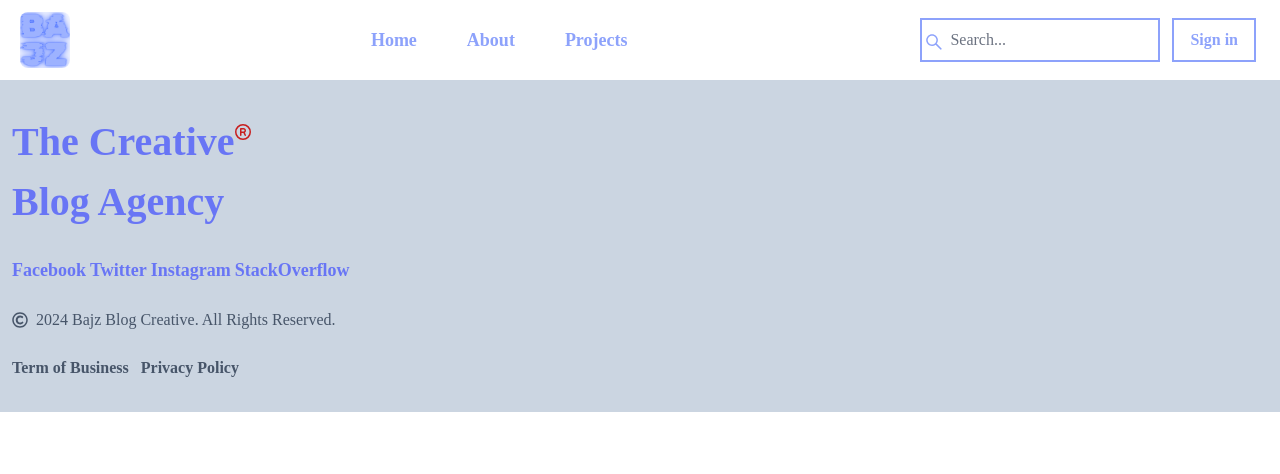
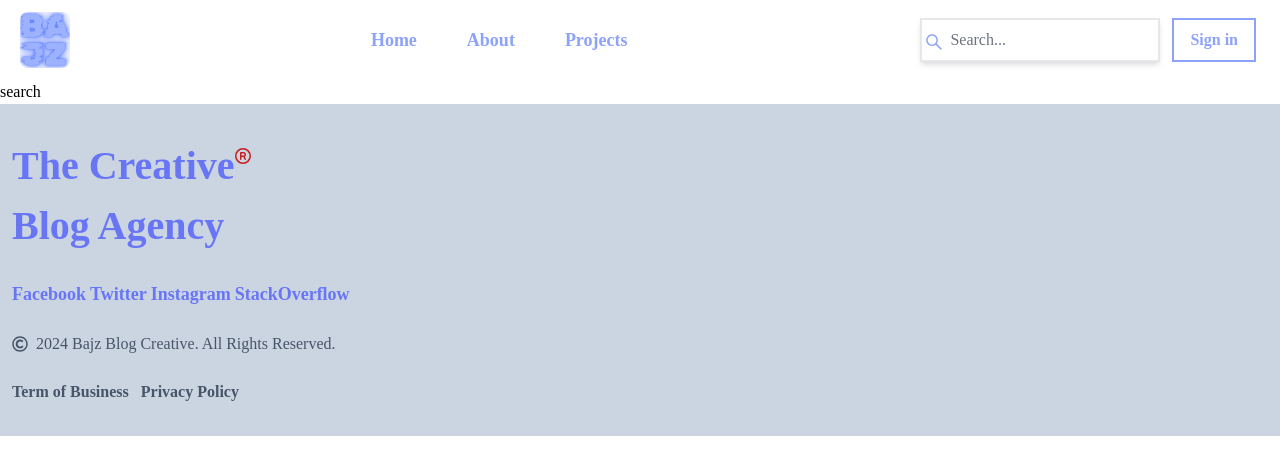
Before and after one commit to ayobaj/BAJZ, a React (Vite) app in the folder frontend/: page /search in a window 1280 px wide. Shown: the top 474 px of the page. Built offline with nearby package versions, Linux system fonts and the light colour scheme; a web font is replaced by a local one.

Commit message:
implemented the functionality of the search bar in the nav bar

```diff
--- a/frontend/src/App.jsx
+++ b/frontend/src/App.jsx
@@ -12,6 +12,8 @@ import OnlyAdminPrivateRoute from './components/OnlyAdminPrivateRoute'
 import CreatePost from './Pages/CreatePost'
 import UpdatePost from './Pages/UpdatePost'
 import PostPage from './Pages/PostPage'
+import Search from './Pages/Search'
+
 
 
 
@@ -24,6 +26,7 @@ return (
             <Route path='/about' element={<About/>} />
             <Route path='/sign-in' element={<SignIn/>} />
             <Route path='/sign-up' element={<SignUp/>} />
+            <Route path='/search' element={<Search/>}/>
 
             <Route element={<PrivateRoute/>}>
                 <Route path='/dashboard' element={<Dashboard/>} />
--- /dev/null
+++ b/frontend/src/Pages/Search.jsx
@@ -0,0 +1,11 @@
+
+
+const Search = () => {
+return (
+    <div>
+        search
+    </div>
+    )
+}
+
+export default Search
--- a/frontend/src/components/NavBar.jsx
+++ b/frontend/src/components/NavBar.jsx
@@ -1,8 +1,8 @@
-import { Link, useNavigate } from "react-router-dom";
+import { Link, useNavigate, useLocation } from "react-router-dom";
 import image from "../assets/nav.png"
 import {AiOutlineSearch} from "react-icons/ai";
 import { RiMenu4Line } from "react-icons/ri";
-import { useState } from "react";
+import { useEffect, useState } from "react";
 import { IoCloseSharp } from "react-icons/io5";
 import {useSelector} from 'react-redux';
 import {Avatar, Dropdown} from 'flowbite-react'
@@ -13,13 +13,21 @@ import 'react-toastify/dist/ReactToastify.css';
 
 
 
+
+
+
 const NavBar = () => {
 
   const [show, setShow] = useState(false);
 
+  const [searchTerm, setSearchTerm] = useState('');
+
   const {currentUser} = useSelector(state => state.user)
 
-  const {navigate} = useNavigate();
+  const navigate = useNavigate();
+
+  const location = useLocation();
+
 
   const handleLinkClick = () => {
     setShow(false);
@@ -56,16 +64,47 @@ const NavBar = () => {
     }
 };
 
+  // SEARCH BAR
+
+  useEffect(()=> {
+
+    const urlParams = new URLSearchParams(location.search);
+
+    const searchTermFromUrl = urlParams.get('searchTerm');
+
+    if(searchTermFromUrl){
+      setSearchTerm(searchTermFromUrl);
+    }
+
+  }, [location.search]);
+
+
+  const handleSubmit = (e) => {
+
+    e.preventDefault();
+
+    const urlParams = new URLSearchParams(location.search);
+
+    urlParams.set('searchTerm', searchTerm);
+
+    const searchQuery = urlParams.toString();
+
+    navigate(`/search?${searchQuery}`)
+  }
+
+
+
+
   return (
     <div className="">
-      <nav className=" shadow-md flex items-center justify-between md:mx-auto p-3">
+      <nav className="flex items-center justify-between md:mx-auto p-3">
 
         <div className="flex items-center">
 
           {show === false ? <RiMenu4Line onClick={()=>setShow(true)} className="cursor-pointer text-3xl md:hidden text-indigo-400 "/> :
           <IoCloseSharp onClick={()=>setShow(false)} className="cursor-pointer text-3xl md:hidden text-indigo-400"/>}
 
-          {show && <div className="md:hidden text-white font-semibold text-xl md:static md:min-h-fit absolute md:w-auto bg-indigo-400 z-20 md:bg-white min-h-[50vh] left-0 top-[9.7%] w-full flex items-center justify-center">
+          {show && <div className="md:hidden text-white font-semibold text-xl md:static md:min-h-fit absolute md:w-auto bg-indigo-400 z-20 md:bg-white min-h-[50vh] left-0 top-[9.7%]  w-full flex items-center justify-center">
           <div className="flex items-center md:gap-[50px] md:flex-row flex-col gap-10">
             <Link to={'/'} onClick={handleLinkClick} className="hover:underline">
               Home
@@ -106,14 +145,19 @@ const NavBar = () => {
         <div className="space-x-3 flex item-center pr-3 ">
 
 
-            <form className="flex items-center">
-              <button className="w-12 flex items-center text-indigo-500 text-2xl md:hidden">
+            <form onSubmit={handleSubmit} className="flex items-center">
+              <button type="button" className="w-12 flex items-center text-indigo-500 text-2xl md:hidden">
                 <AiOutlineSearch/>
               </button>
 
               <div className="hidden md:flex relative">
-                <input className="border-2 p-2 pl-7 focus:outline-none border-indigo-400" placeholder="Search..."/>
+
+                <input onChange={(e) => setSearchTerm(e.target.value)}
+                value={searchTerm}
+                className="border-2 p-2 pl-7 focus:outline-none shadow-md" placeholder="Search..."/>
+
                 <AiOutlineSearch className="absolute text-xl text-indigo-400 top-3.5 left-1 "/>
+
               </div>
             </form>
 
```
